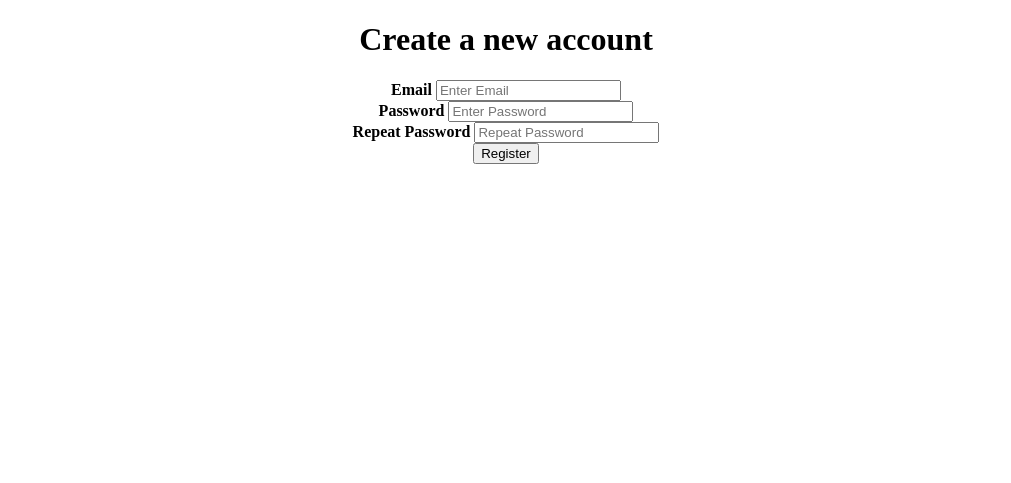
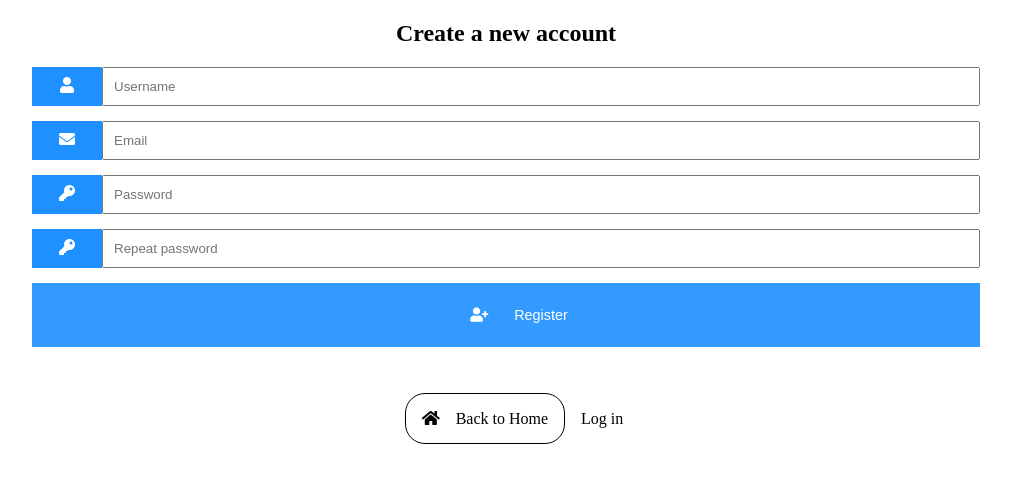
Before and after one commit to uopeople/coursera-cybersecurity-security-capstone-project, a PHP site: page /register.php in a window 1280 px wide. Shown: the part 88-571 px from the top of the page, without its empty margins (134-1145 px from the left). Run offline with PHP 8.4, Linux system fonts and the light colour scheme; some libraries are stand-ins or nearby versions.

Commit message:
Updated registration form and styling

```diff
--- a/public/css/index.css
+++ b/public/css/index.css
@@ -1,4 +1,4 @@
-#header, #main-links {
+#header, #main-links, form {
     display: -webkit-box;
     display: -moz-box;
     display: -ms-flexbox;
@@ -25,7 +25,7 @@
     font-size: 2em;
 }
 
-.fas {
+.icon {
     padding-right: 0.75em;
 }
 
@@ -34,7 +34,6 @@
 }
 
 #main-links p a {
-    font-size: 1.5em;
     color: black;
     text-decoration: none;
     padding: 1em;
@@ -43,10 +42,60 @@
     border-radius: 20px;
 }
 
-#main-links a:hover {
+#main-links p a:hover {
     background-color: #e9d985;
 }
 
-#register-form {
+.large-font {
+    font-size: 1.5em;
+}
+
+
+/* Forms */
+
+form {
+    flex-direction: column;
+}
+
+.form-container {
+    display: -webkit-box;
+    display: -moz-box;
+    display: -ms-flexbox;
+    display: -webkit-flex;
+    display: flex;
+    width: 75%;
+    margin-bottom: 15px;
+}
+
+.form-container .icon {
+    padding: 10px;
+    background: dodgerblue;
+    color: white;
+    min-width: 50px;
     text-align: center;
 }
+
+.form-container input {
+    width: 100%;
+    padding: 10px;
+    outline: none;
+}
+
+.form-container input:focus {
+    border: 2px solid dodgerblue;
+}
+
+.form-container button {
+    font-size: 0.9em;
+    background-color: dodgerblue;
+    color: white;
+    padding: 15px 20px;
+    border: none;
+    cursor: pointer;
+    width: 100%;
+    opacity: 0.9;
+}
+
+.form-container button:hover {
+    opacity: 1;
+}
--- a/public/index.php
+++ b/public/index.php
@@ -19,14 +19,14 @@
 
 <body>
     <div id="header">
-        <i class="fas fa-comments"></i>
+        <i class="fas fa-comments icon"></i>
         <h1>Coursera Capstone Project Messaging System</h1>
     </div>
     <div id="main-links">
         <p id="login">Log in</p>
         <p id="register">
-            <a href="register.php">
-                <i class="fas fa-user-plus"></i>&nbsp;Register
+            <a href="register.php" class="large-font">
+                <i class="fas fa-user-plus icon"></i>&nbsp;Register
             </a>
         </p>
     </div>
--- a/public/register.php
+++ b/public/register.php
@@ -1,3 +1,17 @@
+<?php
+    include __DIR__ . '/../setup.php';
+
+    function display()
+    {
+        echo "hello ".$_POST["email"];
+    }
+
+    if(isset($_POST['register-submit']))
+    {
+        display();
+    }
+?>
+
 <!DOCTYPE html>
 <html lang=en>
 
@@ -8,7 +22,7 @@
     <meta name=author content="Daniel Petrescu">
     <meta name=author content="Claudio Kressibucher">
     <meta name=author content="Giuseppe Arcidiacono">
-    <title>Messaging System</title>
+    <title>Register | Messaging System</title>
 
     <!-- CSS -->
     <link rel=stylesheet media=all href=css/index.css>
@@ -19,26 +33,46 @@
 
 <body>
     <div id="header">
-        <i class="fas fa-comments"></i>
+        <i class="fas fa-comments icon"></i>
         <h1>Coursera Capstone Project Messaging System</h1>
     </div>
-    <form id="register-form" action="#" method="post">
-        <h1>Create a new account</h1>
 
-        <label for="email"><b>Email</b></label>
-        <input type="text" placeholder="Enter Email" name="email" required>
-        <br>
+    <form id="register-form" action="register.php" method="post">
+        <h2>Create a new account</h2>
 
-        <label for="psw"><b>Password</b></label>
-        <input type="password" placeholder="Enter Password" name="psw" required>
-        <br>
+        <div class="form-container">
+            <i class="fa fa-user icon"></i>
+            <input class="input-field" type="text" placeholder="Username" name="username">
+        </div>
 
-        <label for="psw-repeat"><b>Repeat Password</b></label>
-        <input type="password" placeholder="Repeat Password" name="psw-repeat" required>
-        <br>
+        <div class="form-container">
+            <i class="fa fa-envelope icon"></i>
+            <input class="input-field" type="email" placeholder="Email" name="email">
+        </div>
 
-        <button type="submit" id="register-btn">Register</button>
+        <div class="form-container">
+            <i class="fa fa-key icon"></i>
+            <input class="input-field" type="password" placeholder="Password" name="password">
+        </div>
+
+        <div class="form-container">
+            <i class="fa fa-key icon"></i>
+            <input class="input-field" type="password" placeholder="Repeat password" name="password-repeat">
+        </div>
+
+        <div class="form-container">
+            <button type="submit" name="register-submit"><i class="fas fa-user-plus icon"></i>Register</button>
+        </div>
     </form>
+
+    <div id="main-links">
+        <p id="link-home">
+            <a href="index.php">
+                <i class="fas fa-home icon"></i>&nbsp;Back to Home
+            </a>
+        </p>
+        <p id="login">Log in</p>
+    </div>
 </body>
 
 </html>
```
